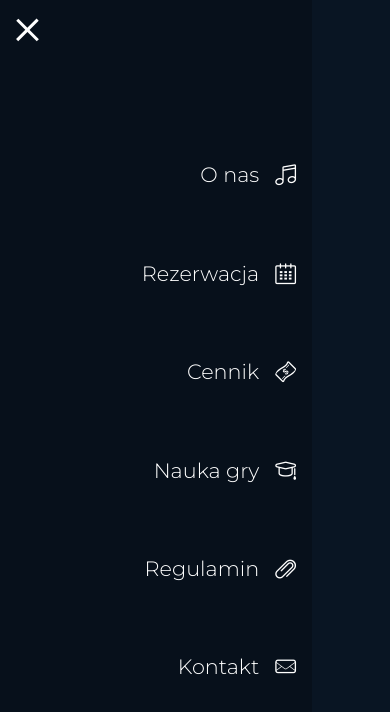
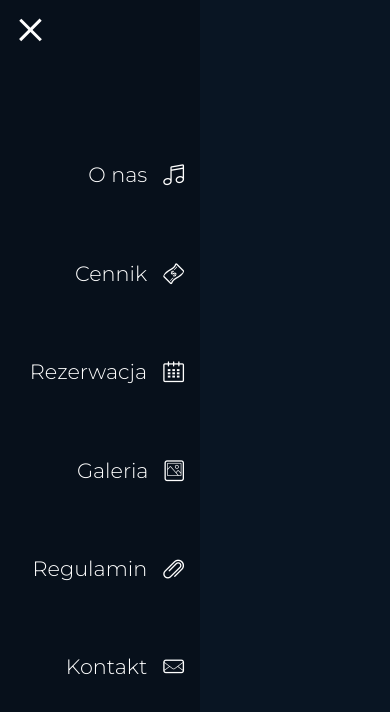
Before and after one commit to PatrykPi/GroovySPACE, a website built with webpack: page src/index.html in a window 390 px wide. Both pictures are taken after a click on the element 22 px from the left and 28 px from the top of the page. Built offline with nearby package versions, Linux system fonts and the light colour scheme.

Commit message:
Remove lessons li

```diff
--- a/src/assets/icons/css/fontello-codes.css
+++ b/src/assets/icons/css/fontello-codes.css
@@ -1,7 +1,8 @@
 
-.icon-calendar:before { content: '\e800'; } /* '' */
+.icon-music:before { content: '\e800'; } /* '' */
 .icon-mail:before { content: '\e801'; } /* '' */
-.icon-music:before { content: '\e802'; } /* '' */
+.icon-money:before { content: '\e802'; } /* '' */
 .icon-attach:before { content: '\e803'; } /* '' */
-.icon-money:before { content: '\e804'; } /* '' */
-.icon-graduation-cap:before { content: '\e805'; } /* '' */
+.icon-photo:before { content: '\e804'; } /* '' */
+.icon-calendar:before { content: '\e805'; } /* '' */
+.icon-mic-outline:before { content: '\e806'; } /* '' */
--- a/src/assets/icons/css/fontello-ie7-codes.css
+++ b/src/assets/icons/css/fontello-ie7-codes.css
@@ -1,7 +1,8 @@
 
-.icon-calendar { *zoom: expression( this.runtimeStyle['zoom'] = '1', this.innerHTML = '&#xe800;&nbsp;'); }
+.icon-music { *zoom: expression( this.runtimeStyle['zoom'] = '1', this.innerHTML = '&#xe800;&nbsp;'); }
 .icon-mail { *zoom: expression( this.runtimeStyle['zoom'] = '1', this.innerHTML = '&#xe801;&nbsp;'); }
-.icon-music { *zoom: expression( this.runtimeStyle['zoom'] = '1', this.innerHTML = '&#xe802;&nbsp;'); }
+.icon-money { *zoom: expression( this.runtimeStyle['zoom'] = '1', this.innerHTML = '&#xe802;&nbsp;'); }
 .icon-attach { *zoom: expression( this.runtimeStyle['zoom'] = '1', this.innerHTML = '&#xe803;&nbsp;'); }
-.icon-money { *zoom: expression( this.runtimeStyle['zoom'] = '1', this.innerHTML = '&#xe804;&nbsp;'); }
-.icon-graduation-cap { *zoom: expression( this.runtimeStyle['zoom'] = '1', this.innerHTML = '&#xe805;&nbsp;'); }
+.icon-photo { *zoom: expression( this.runtimeStyle['zoom'] = '1', this.innerHTML = '&#xe804;&nbsp;'); }
+.icon-calendar { *zoom: expression( this.runtimeStyle['zoom'] = '1', this.innerHTML = '&#xe805;&nbsp;'); }
+.icon-mic-outline { *zoom: expression( this.runtimeStyle['zoom'] = '1', this.innerHTML = '&#xe806;&nbsp;'); }
--- a/src/assets/icons/css/fontello-ie7.css
+++ b/src/assets/icons/css/fontello-ie7.css
@@ -10,9 +10,10 @@
   /* font-size: 120%; */
 }
 
-.icon-calendar { *zoom: expression( this.runtimeStyle['zoom'] = '1', this.innerHTML = '&#xe800;&nbsp;'); }
+.icon-music { *zoom: expression( this.runtimeStyle['zoom'] = '1', this.innerHTML = '&#xe800;&nbsp;'); }
 .icon-mail { *zoom: expression( this.runtimeStyle['zoom'] = '1', this.innerHTML = '&#xe801;&nbsp;'); }
-.icon-music { *zoom: expression( this.runtimeStyle['zoom'] = '1', this.innerHTML = '&#xe802;&nbsp;'); }
+.icon-money { *zoom: expression( this.runtimeStyle['zoom'] = '1', this.innerHTML = '&#xe802;&nbsp;'); }
 .icon-attach { *zoom: expression( this.runtimeStyle['zoom'] = '1', this.innerHTML = '&#xe803;&nbsp;'); }
-.icon-money { *zoom: expression( this.runtimeStyle['zoom'] = '1', this.innerHTML = '&#xe804;&nbsp;'); }
-.icon-graduation-cap { *zoom: expression( this.runtimeStyle['zoom'] = '1', this.innerHTML = '&#xe805;&nbsp;'); }
+.icon-photo { *zoom: expression( this.runtimeStyle['zoom'] = '1', this.innerHTML = '&#xe804;&nbsp;'); }
+.icon-calendar { *zoom: expression( this.runtimeStyle['zoom'] = '1', this.innerHTML = '&#xe805;&nbsp;'); }
+.icon-mic-outline { *zoom: expression( this.runtimeStyle['zoom'] = '1', this.innerHTML = '&#xe806;&nbsp;'); }
--- a/src/assets/icons/css/fontello.css
+++ b/src/assets/icons/css/fontello.css
@@ -1,11 +1,11 @@
 @font-face {
   font-family: 'fontello';
-  src: url('../font/fontello.eot?28316451');
-  src: url('../font/fontello.eot?28316451#iefix') format('embedded-opentype'),
-       url('../font/fontello.woff2?28316451') format('woff2'),
-       url('../font/fontello.woff?28316451') format('woff'),
-       url('../font/fontello.ttf?28316451') format('truetype'),
-       url('../font/fontello.svg?28316451#fontello') format('svg');
+  src: url('../font/fontello.eot?4983773');
+  src: url('../font/fontello.eot?4983773#iefix') format('embedded-opentype'),
+       url('../font/fontello.woff2?4983773') format('woff2'),
+       url('../font/fontello.woff?4983773') format('woff'),
+       url('../font/fontello.ttf?4983773') format('truetype'),
+       url('../font/fontello.svg?4983773#fontello') format('svg');
   font-weight: normal;
   font-style: normal;
 }
@@ -15,7 +15,7 @@
 @media screen and (-webkit-min-device-pixel-ratio:0) {
   @font-face {
     font-family: 'fontello';
-    src: url('../font/fontello.svg?28316451#fontello') format('svg');
+    src: url('../font/fontello.svg?4983773#fontello') format('svg');
   }
 }
 */
@@ -55,9 +55,10 @@
   /* text-shadow: 1px 1px 1px rgba(127, 127, 127, 0.3); */
 }
 
-.icon-calendar:before { content: '\e800'; } /* '' */
+.icon-music:before { content: '\e800'; } /* '' */
 .icon-mail:before { content: '\e801'; } /* '' */
-.icon-music:before { content: '\e802'; } /* '' */
+.icon-money:before { content: '\e802'; } /* '' */
 .icon-attach:before { content: '\e803'; } /* '' */
-.icon-money:before { content: '\e804'; } /* '' */
-.icon-graduation-cap:before { content: '\e805'; } /* '' */
+.icon-photo:before { content: '\e804'; } /* '' */
+.icon-calendar:before { content: '\e805'; } /* '' */
+.icon-mic-outline:before { content: '\e806'; } /* '' */
--- a/src/index.html
+++ b/src/index.html
@@ -14,10 +14,10 @@
                 <div class="mainNav__toggler-bar"></div>
             </div>
             <ul class="mainNav__list">
-                <li class="mainNav__item mainNav__item--active"><a href="#" class="mainNav__link"><span class="mainNav__text"> O nas </span><i class="mainNav__icon icon-music">&#xe802;</i></a></li>
-                <li class="mainNav__item"><a href="#" class="mainNav__link"><span class="mainNav__text"> Rezerwacja </span><i class="mainNav__icon icon-calendar">&#xe800;</i></a></li>
-                <li class="mainNav__item"><a href="#" class="mainNav__link"><span class="mainNav__text"> Cennik  </span><i class="mainNav__icon icon-money">&#xe804;</i></a></li>
-                <li class="mainNav__item"><a href="#" class="mainNav__link"><span class="mainNav__text"> Nauka gry </span><i class="mainNav__icon icon-graduation-cap">&#xe805;</i></a></li>
+                <li class="mainNav__item mainNav__item--active"><a href="#" class="mainNav__link"><span class="mainNav__text"> O nas </span><i class="mainNav__icon icon-music">&#xe800;</i></a></li>
+                <li class="mainNav__item"><a href="#" class="mainNav__link"><span class="mainNav__text"> Cennik  </span><i class="mainNav__icon icon-money">&#xe802;</i></a></li>
+                <li class="mainNav__item"><a href="#" class="mainNav__link"><span class="mainNav__text"> Rezerwacja </span><i class="mainNav__icon icon-calendar">&#xe805;</i></a></li>
+                <li class="mainNav__item"><a href="#" class="mainNav__link"><span class="mainNav__text"> Galeria </span><i class="mainNav__icon icon-photo">&#xe804;</i></a></li>
                 <li class="mainNav__item"><a href="#" class="mainNav__link"><span class="mainNav__text"> Regulamin </span><i class="mainNav__icon icon-attach">&#xe803;</i></a></li>
                 <li class="mainNav__item"><a href="#" class="mainNav__link"><span class="mainNav__text"> Kontakt </span><i class="mainNav__icon icon-mail">&#xe801;</i></a></li>
             </ul>
--- a/src/sass/base/_typography.scss
+++ b/src/sass/base/_typography.scss
@@ -58,13 +58,14 @@
 
 
 // --------- fonts ---------
-@font-face {
+@font-face
+{
       font-family: 'fontello';
-      src: url('././assets/icons/font/fontello.eot');
-      src: url('././assets/icons/font/fontello.eot') format('embedded-opentype'),
-           url('././assets/icons/font/fontello.woff') format('woff'),
-           url('././assets/icons/font/fontello.ttf') format('truetype'),
-           url('././assets/icons/font/fontello.svg') format('svg');
+      src: url('././assets/icons/font/fontello.eot?58539354');
+      src: url('././assets/icons/font/fontello.eot?58539354#iefix') format('embedded-opentype'),
+           url('././assets/icons/font/fontello.woff?58539354') format('woff'),
+           url('././assets/icons/font/fontello.ttf?58539354') format('truetype'),
+           url('././assets/icons/font/fontello.svg?58539354#fontello') format('svg');
       font-weight: normal;
       font-style: normal;
     }
--- a/src/sass/layout/_header.scss
+++ b/src/sass/layout/_header.scss
@@ -3,6 +3,7 @@
     z-index: 1000;
     font-family: $basic-font;
     position: fixed;
+    left: -148px;
     font-size: 1.3rem;
     font-weight: 300;
     height: 100vh;
@@ -15,7 +16,6 @@
 
     &__list
     {
-        transform: translateX(-148px);
         transition: all 0.8s ease-in-out;
         width: 200px;
         height: 100%;
@@ -26,7 +26,7 @@
         &:hover
         {
             background-color: darken($main-color, 2%);
-            transform: translateX(0);
+            transform: translateX(148px);
         }
     }
 
@@ -76,13 +76,14 @@
     .mainNav
     {
         transition: all 0.8s ease-in-out;
+        left: -210px;
 
         &__toggler
         {
-            z-index: 1001;
+            z-index: 10000;
             position: absolute;
             top: 1.3rem;
-            left: 0.5rem;
+            right: -50px;
             padding: 0.3rem;
             height: 1rem;
             width: 1.8rem;
@@ -141,49 +142,13 @@
         {
             &:hover
             {
-                transform: translateX(-148px);
+                transform: translateX(210px);
             }
-
              &--expanded
             {
-                transform: translateX(0px);
+                transform: translateX(210px);
                 background-color: darken($main-color, 2%);
-
-                &:hover
-                {
-                    transform: translateX(0px);
-                }
             }
         }
     }
 }
-
-
-@media (max-width: 400px)
-{
-    .mainNav
-    {
-        transition: all 0.7s ease;
-        &__list
-        {
-            width: 80vw;
-            transform: translateX(-81vw);
-
-            &:hover
-            {
-                transform: translateX(-81vw);
-            }
-
-             &--expanded
-            {
-                transform: translateX(0px);
-                background-color: darken($main-color, 2%);
-
-                &:hover
-                {
-                    transform: translateX(0px);
-                }
-            }
-        }
-    }
-}
```
Also changed, not shown: src/assets/icons/config.json (+16 -10 lines), src/assets/icons/demo.html (+10 -9 lines), src/assets/icons/LICENSE.txt, src/assets/icons/css/fontello-embedded.css, src/assets/icons/font/fontello.ttf, src/assets/icons/font/fontello.woff, src/assets/icons/font/fontello.woff2, 2 other files.
